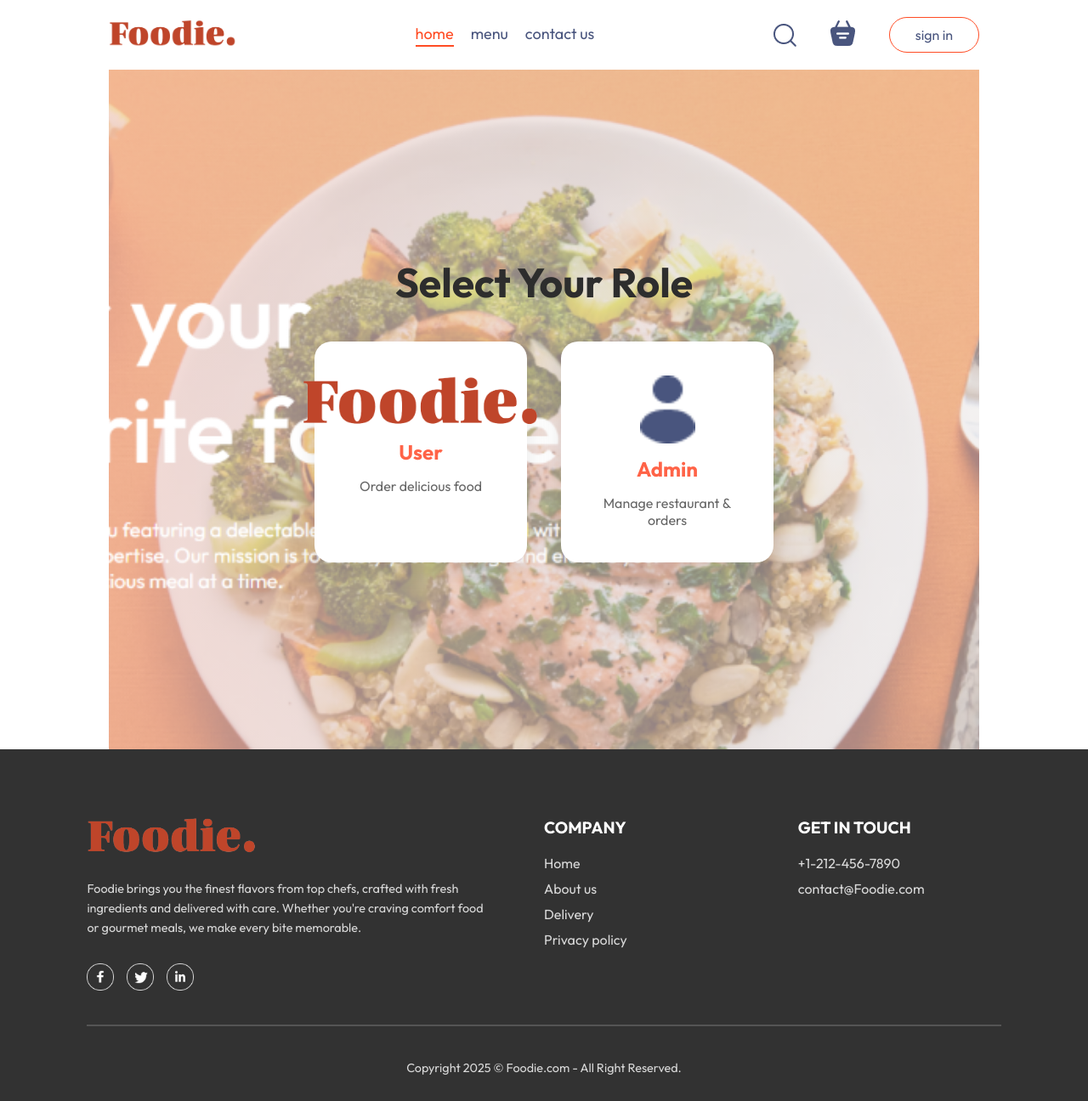
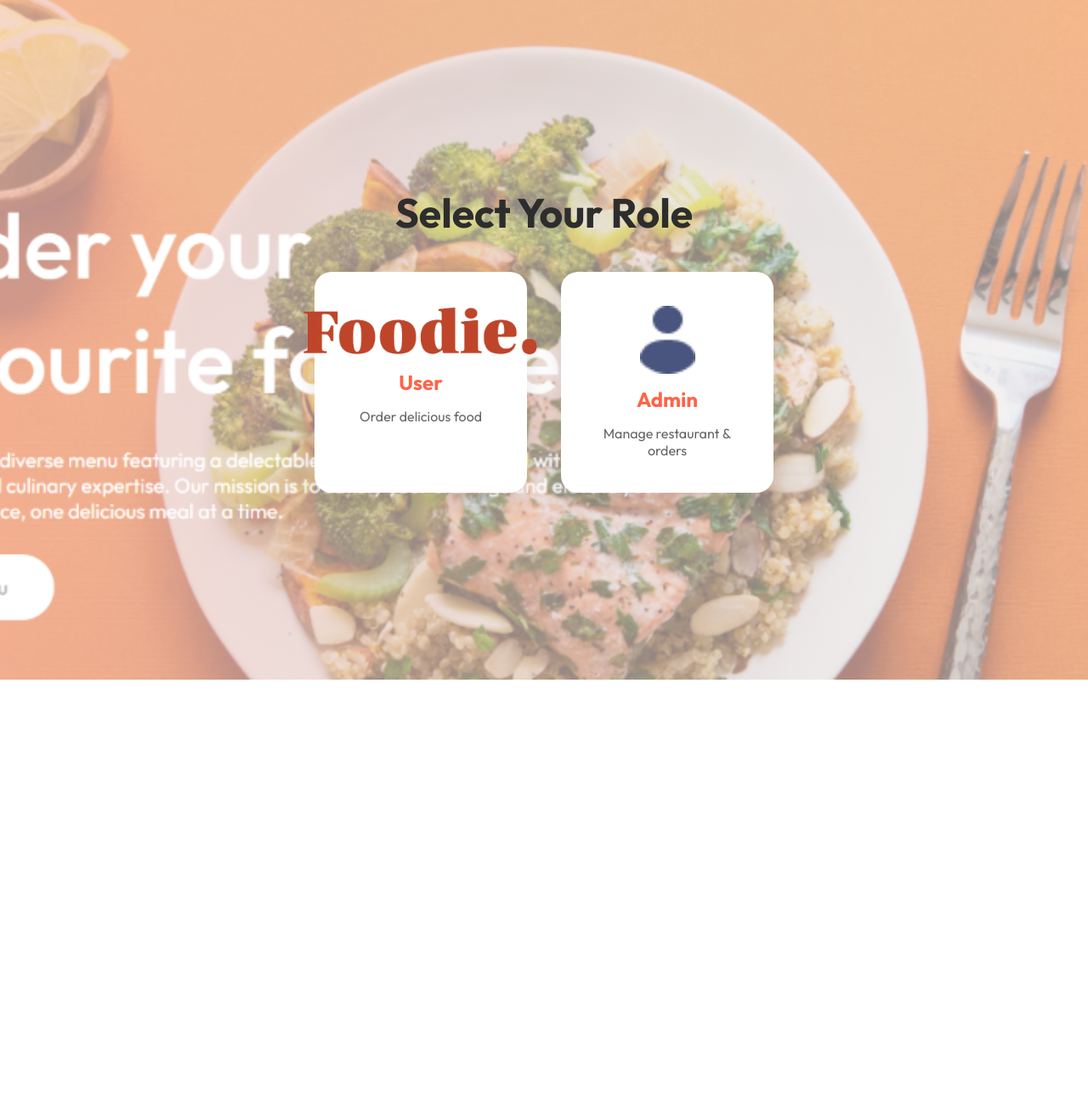
Before and after one commit to Lohit534/mern-full-stack, a React (Vite) app in the folder frontend/: page / in a window 1280 px wide. Shown: the whole page at 85% size. After the commit the page ends 800 px from the top, so only its background shows below. Built offline with nearby package versions, Linux system fonts and the light colour scheme; no server answers.

Commit message:
Isolate Portal page: Remove Navbar/Footer and app layout for root path

```diff
--- a/frontend/src/App.jsx
+++ b/frontend/src/App.jsx
@@ -2,7 +2,7 @@ import React, { useState } from 'react'
 import Home from './pages/Home/Home'
 import Footer from './components/Footer/Footer'
 import Navbar from './components/Navbar/Navbar'
-import { Route, Routes } from 'react-router-dom'
+import { Route, Routes, useLocation } from 'react-router-dom'
 import Cart from './pages/Cart/Cart'
 import LoginPopup from './components/LoginPopup/LoginPopup'
 import PlaceOrder from './pages/PlaceOrder/PlaceOrder'
@@ -15,24 +15,25 @@ import Verify from './pages/Verify/Verify'
 const App = () => {
 
   const [showLogin, setShowLogin] = useState(false);
+  const location = useLocation();
+  const isPortal = location.pathname === '/';
 
   return (
     <>
       <ToastContainer />
       {showLogin ? <LoginPopup setShowLogin={setShowLogin} /> : <></>}
-      <div className='app'>
-        <Navbar setShowLogin={setShowLogin} />
+      <div className={isPortal ? '' : 'app'}>
+        {!isPortal && <Navbar setShowLogin={setShowLogin} />}
         <Routes>
           <Route path='/' element={<Portal />} />
           <Route path='/home' element={<Home />} />
           <Route path='/cart' element={<Cart />} />
           <Route path='/order' element={<PlaceOrder />} />
           <Route path='/myorders' element={<MyOrders />} />
-          <Route path='/myorders' element={<MyOrders />} />
           <Route path='/verify' element={<Verify />} />
         </Routes>
       </div>
-      <Footer />
+      {!isPortal && <Footer />}
     </>
   )
 }
```
